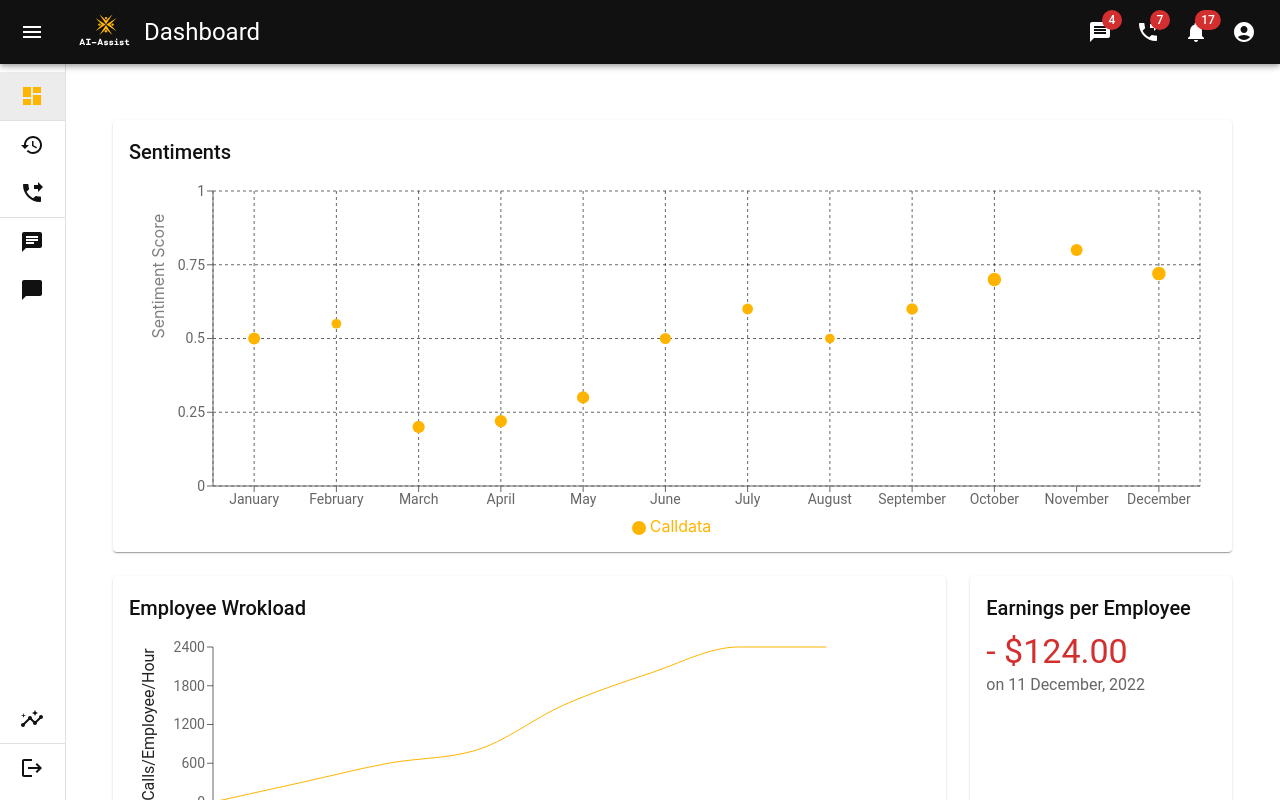
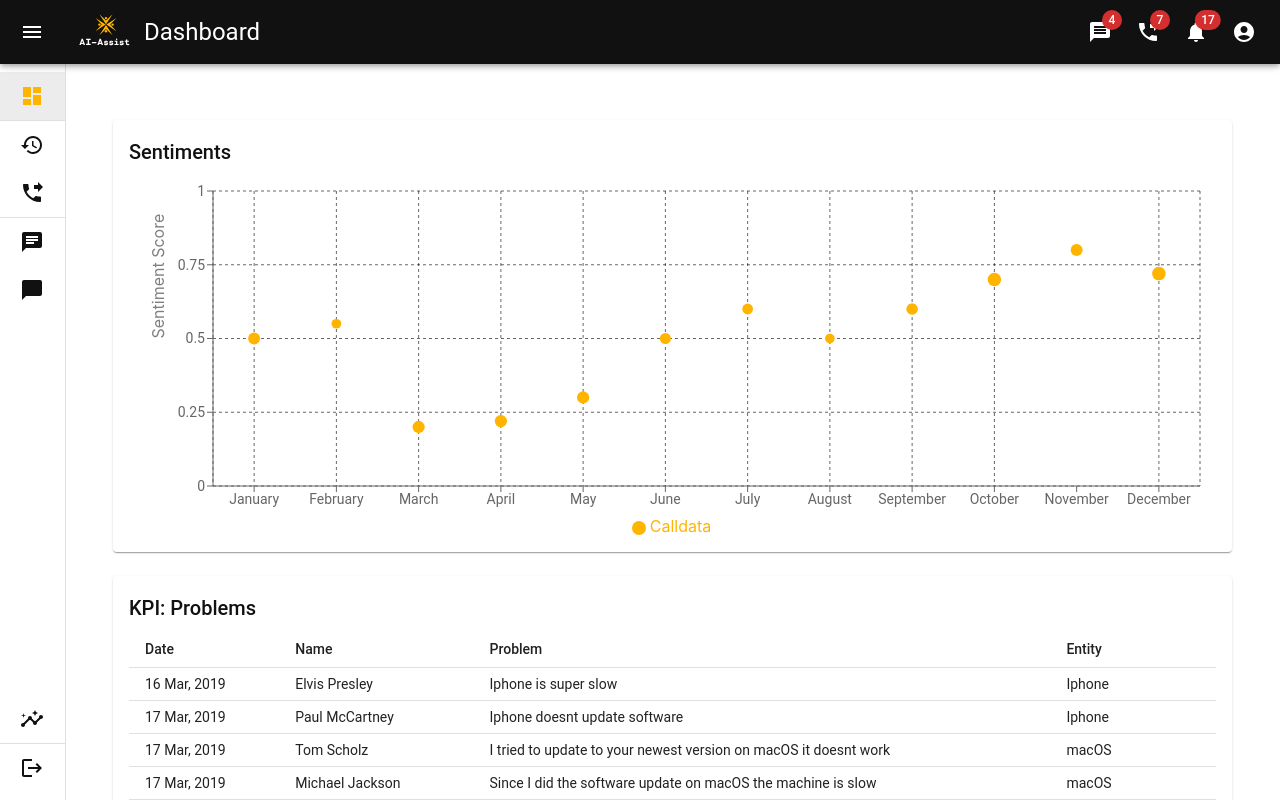
Before and after one commit to grumpyp/AI-Assist, a React (Create React App) app in the folder frontend/: page /login in a window 1280 px wide. Both pictures are taken after typing "Sample", "Sample123" into the empty fields and a click on the button "SIGN IN". Shown: the top 800 px of the page. Built offline with nearby package versions, Linux system fonts and the light colour scheme; no server answers.

Commit message:
Some dashboardlets

```diff
--- a/frontend/src/containers/app/NestedApp.tsx
+++ b/frontend/src/containers/app/NestedApp.tsx
@@ -37,7 +37,7 @@ export function NestedApp({ appPath }: { appPath: string }) {
         },
         {
           label: 'Logout',
-          path: getPath('logout'),
+          path: getPath('/'),
           icon: <LogoutIcon />,
           onClick: () => logoutUser(),
           bottom: true,
--- a/frontend/src/containers/app/containers/dashboard/Dashboard.tsx
+++ b/frontend/src/containers/app/containers/dashboard/Dashboard.tsx
@@ -10,6 +10,7 @@ import Chart from './components/Chart';
 import Winnings from './components/Winnings';
 import ActiveCalls from './components/ActiveCalls';
 import SentimentChart from './components/SentimentChart';
+import Problems from './components/Problems';
 
 const drawerWidth = 240;
 
@@ -71,7 +72,13 @@ export function Dashboard() {
           <Grid item xs={12} md={12} lg={12}>
             <Paper sx={{ p: 2, display: 'flex', flexDirection: 'column', height: 400 }}>
               <SentimentChart />
-              {/* <Problems /> */}
+            </Paper>
+          </Grid>
+          <Grid item xs={12} md={12} lg={12}>
+            <Paper
+              sx={{ p: 2, display: 'flex', flexDirection: 'column', height: 250, maxHeight: 500 }}
+            >
+              <Problems />
             </Paper>
           </Grid>
           <Grid item xs={12} md={8} lg={9}>
@@ -101,7 +108,7 @@ export function Dashboard() {
           </Grid>
           {/* Recent ActiveCalls */}
           <Grid item xs={12}>
-            <Paper sx={{ p: 2, display: 'flex', flexDirection: 'column' }}>
+            <Paper sx={{ p: 2, display: 'flex', flexDirection: 'column', maxHeight: 400 }}>
               <ActiveCalls />
             </Paper>
           </Grid>
--- a/frontend/src/containers/app/containers/dashboard/components/ActiveCalls.tsx
+++ b/frontend/src/containers/app/containers/dashboard/components/ActiveCalls.tsx
@@ -44,7 +44,12 @@ export function ActiveCalls() {
   const [rows, setRows] = React.useState<Data[]>([]);
   useEffect(() => {
     fetchAllCalls().then((calls) => {
-      setRows(calls.filter((call) => call.status === 'in progress').map(createData));
+      setRows(
+        calls
+          .filter((call) => call.status === 'in progress')
+          .map(createData)
+          .splice(-5)
+      );
     });
   }, []);
 
--- a/frontend/src/store/auth/slice.ts
+++ b/frontend/src/store/auth/slice.ts
@@ -31,7 +31,7 @@ export const login = createAsyncThunk(
 
 export const logout = createAsyncThunk('auth/logout', async () => {
   await new Promise<void>((resolve) => {
-    setTimeout(() => resolve(), 500);
+    setTimeout(() => resolve(), 20);
   });
 });
 
```
